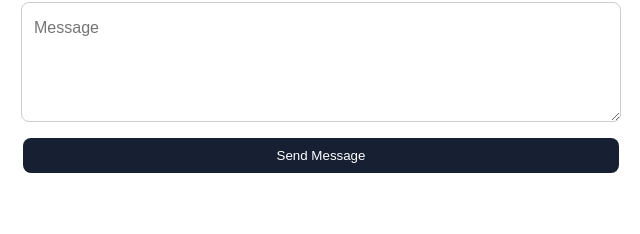
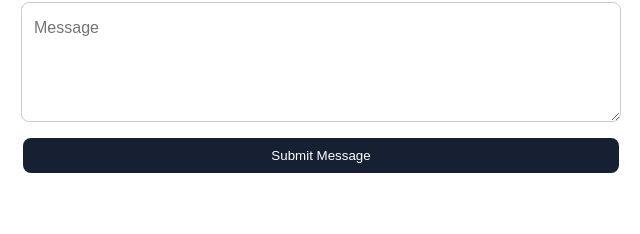
Before and after one commit to ishmam11223/alam-digital-store, a plain HTML site: page index.html in a window 1280 px wide. Shown: the part 1552-1786 px from the top of the page, 89-729 px from the left. Drawn offline with Linux system fonts and the light colour scheme.

Commit message:
Change button text from 'Send' to 'Submit'

```diff
--- a/index.html
+++ b/index.html
@@ -27,7 +27,7 @@
 <article class="card" data-product="Laptop Stand" data-price="1400"><div class="pic">💻</div><h3>Laptop Stand</h3><p>৳1,400</p><button class="btn view">View Product</button><button class="btn secondary add">Add to Cart</button></article>
 </div></section>
 <section id="about" class="section alt"><h2>About This Lab</h2><p>GA4, GTM, events, conversions, funnels, UTM tracking এবং advanced analytics practice-এর জন্য এই site ব্যবহার হবে।</p></section>
-<section id="contact" class="section"><h2>Contact</h2><form id="contactForm"><input placeholder="Your name" required><input type="email" placeholder="Email" required><textarea placeholder="Message" required></textarea><button class="btn">Send Message</button></form></section>
+<section id="contact" class="section"><h2>Contact</h2><form id="contactForm"><input placeholder="Your name" required><input type="email" placeholder="Email" required><textarea placeholder="Message" required></textarea><button class="btn">Submit Message</button></form></section>
 </main><footer>© 2026 Alam Digital Store — Analytics Practice Lab</footer>
 <script src="script.js"></script>
 </body></html>
```
